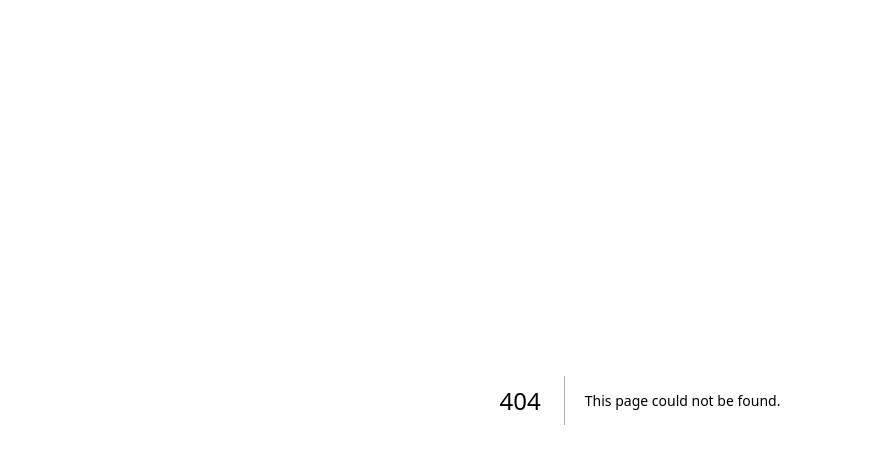
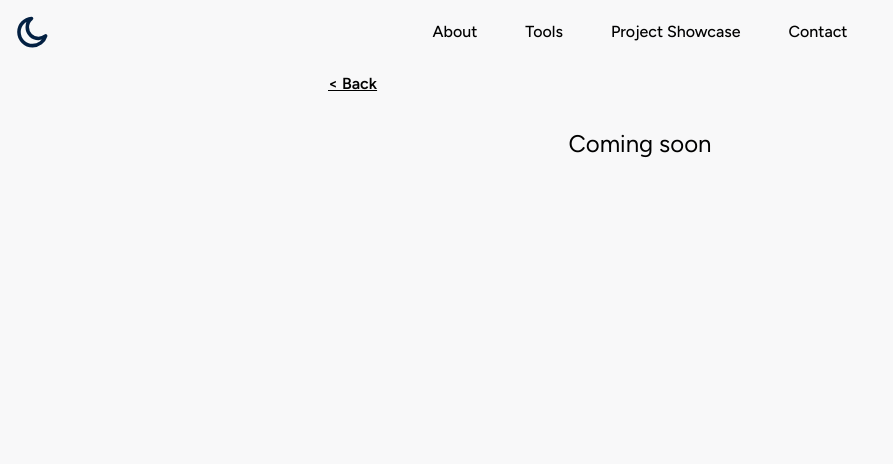
Before and after one commit to corybell/bell-profile-2, a Next.js app: page /recruiters in a window 1280 px wide. Before the commit this address had no page. Shown: the top 464 px of the page, without its empty margins (0-893 px from the left). Built offline with nearby package versions, Linux system fonts and the light colour scheme.

Commit message:
recruiter page

```diff
--- /dev/null
+++ b/src/app/recruiters/page.tsx
@@ -0,0 +1,20 @@
+import { BackButton } from '@/components/BackButton'
+import { Header } from '@/components/header'
+import { Metadata } from 'next'
+
+export const metadata: Metadata = {
+  title: 'Cory Bell',
+  description: 'Full stack developer. Independent software contractor.',
+}
+
+export default function Recruiters() {
+  return (
+    <main className='mx-auto h-full w-full'>
+      <Header />
+      <div className='container mx-auto max-w-2xl'>
+        <BackButton href='/' />
+        <h1 className='mt-8 text-center text-2xl'>Coming soon</h1>
+      </div>
+    </main>
+  )
+}
--- a/src/app/showcase/[slug]/page.tsx
+++ b/src/app/showcase/[slug]/page.tsx
@@ -1,9 +1,18 @@
+import { BackButton } from '@/components/BackButton'
 import { Footer } from '@/components/footer'
 import { Header } from '@/components/header'
 import { ShowcasePageStars } from '@/components/stars/ShowcasePageStars'
 import { PROJECT_LIST } from '@/content/projectShowcase'
+import { Metadata } from 'next'
 import Image from 'next/image'
 import Link from 'next/link'
+
+
+export const metadata: Metadata = {
+  title: 'Cory Bell',
+  description: 'Full stack developer. Independent software contractor.',
+}
+
 
 export async function generateStaticParams() {
   return PROJECT_LIST.map(project => ({
@@ -30,9 +39,7 @@
       <ShowcasePageStars />
       <Header isShowcase />
       <div className='container mx-auto max-w-2xl'>
-        <Link href='/#showcase' className='mx-6 font-semibold underline'>
-          {'< Back'}
-        </Link>
+        <BackButton href='/#showcase' />
         <div className='flex flex-col items-center gap-6 md:flex-row'>
           <div className='relative h-[16rem] w-[16rem]'>
             <Image
--- /dev/null
+++ b/src/components/BackButton/index.tsx
@@ -0,0 +1,9 @@
+import Link from 'next/link'
+
+export function BackButton({ href }: { href: string }) {
+  return (
+    <Link href={href} className='mx-6 my-2 block font-semibold underline'>
+      {'< Back'}
+    </Link>
+  )
+}
--- a/src/components/stars/HomePageStars.tsx
+++ b/src/components/stars/HomePageStars.tsx
@@ -24,25 +24,25 @@
       <Star
         color='blue'
         size='size-8 md:size-10'
-        top='top-318 md:top-224'
+        top='top-310 md:top-224'
         left='left-[80vw]'
       />
       <Star
         color='green'
         size='size-8 md:size-10'
-        top='top-580 md:top-330'
+        top='top-570 md:top-330'
         left='-left-[3vw] md:left-[6vw]'
       />
       <Star
         color='blue'
         size='size-10 md:size-12'
-        top='top-580 md:top-330'
+        top='top-570 md:top-330'
         left='left-4 md:left-[12vw]'
       />
       <Star
         color='green'
         size='size-8 md:size-10'
-        top='top-690 md:top-410'
+        top='top-680 md:top-410'
         left='left-[84vw]'
       />
     </div>
--- a/src/components/stars/ShowcasePageStars.tsx
+++ b/src/components/stars/ShowcasePageStars.tsx
@@ -2,7 +2,7 @@
 
 export function ShowcasePageStars() {
   return (
-    <div className='absolute z-100 h-full'>
+    <div className='absolute -z-10 h-full'>
       <Star
         color='blue'
         size='size-8 md:size-10'
```
